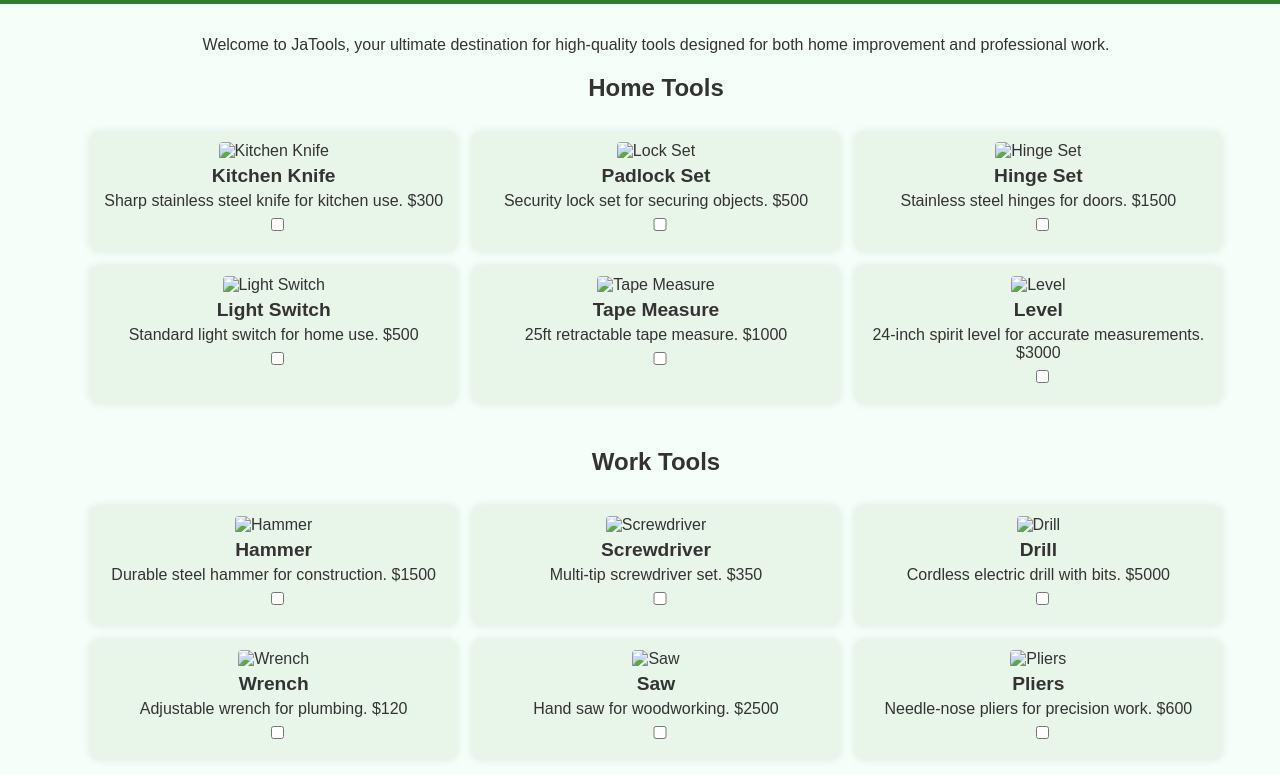
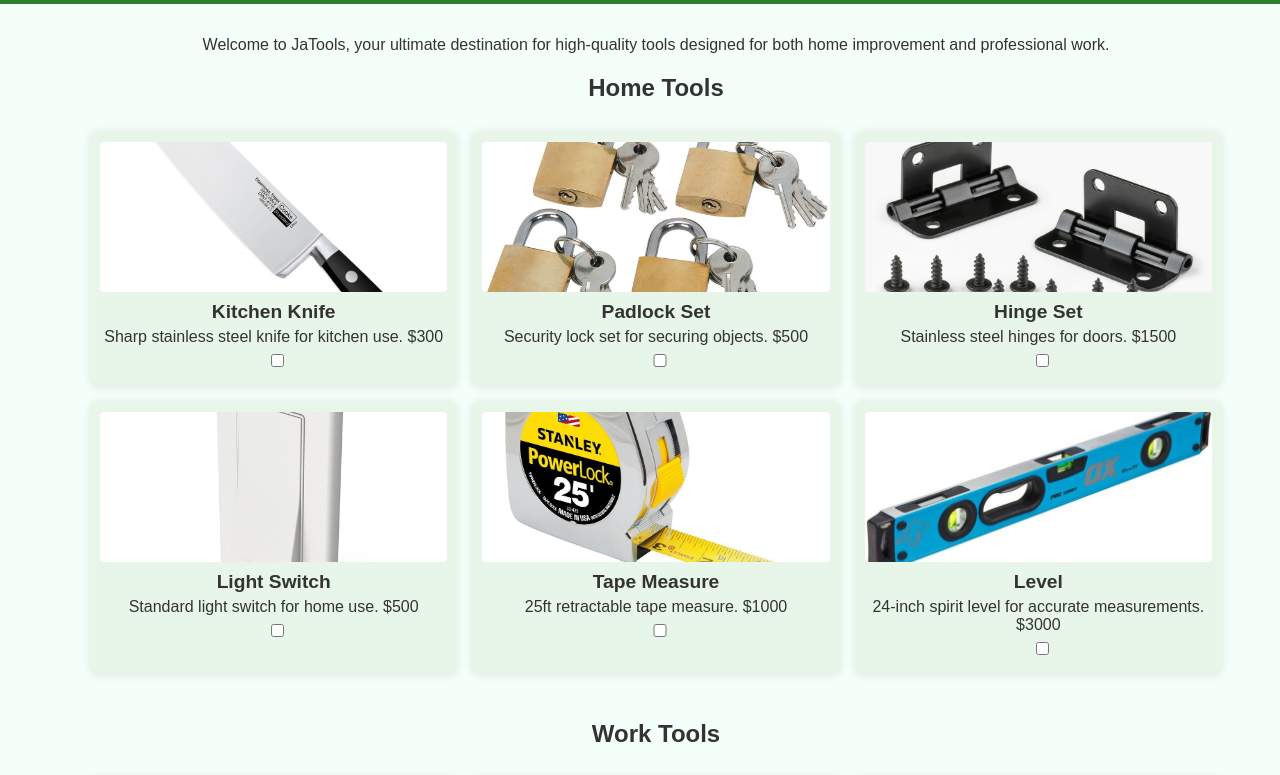
Before and after one commit to Shalal876/mahershalIA2.github.io, a plain HTML site: page products.html in a window 1280 px wide. Shown: the part 66-841 px from the top of the page. Drawn offline with Linux system fonts and the light colour scheme.

Commit message:
Update products.html

```diff
--- a/products.html
+++ b/products.html
@@ -9,7 +9,7 @@
 <body>
     <header>
         <div class="logo">
-            <img src="assets/Jatools.png" alt="JaTools Icon" class="header-icon" onerror="this.style.display='none';">
+            <img src="Jatools.png" alt="JaTools Icon" class="header-icon" onerror="this.style.display='none';">
             <span>JaTools</span>
         </div>
         <div class="buttons" id="auth-buttons">
@@ -24,37 +24,37 @@
         <h2>Home Tools</h2>
         <div id="productGrid">
             <div class="product">
-                <img src="assets/kitchen knife.jpg" alt="Kitchen Knife">
+                <img src="kitchen knife.jpg" alt="Kitchen Knife">
                 <h3>Kitchen Knife</h3>
                 <p>Sharp stainless steel knife for kitchen use. $300</p>
                 <input type="checkbox" data-name="Kitchen Knife" data-price="300">
             </div>
             <div class="product">
-                <img src="assets/padlock.jpg" alt="Lock Set">
+                <img src="padlock.jpg" alt="Lock Set">
                 <h3>Padlock Set</h3>
                 <p>Security lock set for securing objects. $500</p>
                 <input type="checkbox" data-name="Padlock Set" data-price="500">
             </div>
             <div class="product">
-                <img src="assets/Hinge_Set.jpg" alt="Hinge Set">
+                <img src="Hinge_Set.jpg" alt="Hinge Set">
                 <h3>Hinge Set</h3>
                 <p>Stainless steel hinges for doors. $1500</p>
                 <input type="checkbox" data-name="Hinge Set" data-price="1500">
             </div>
             <div class="product">
-                <img src="assets/light switch.jpg" alt="Light Switch">
+                <img src="light switch.jpg" alt="Light Switch">
                 <h3>Light Switch</h3>
                 <p>Standard light switch for home use. $500</p>
                 <input type="checkbox" data-name="Light Switch" data-price="500">
             </div>
             <div class="product">
-                <img src="assets/tape measure.jpg" alt="Tape Measure">
+                <img src="tape measure.jpg" alt="Tape Measure">
                 <h3>Tape Measure</h3>
                 <p>25ft retractable tape measure. $1000</p>
                 <input type="checkbox" data-name="Tape Measure" data-price="1000">
             </div>
             <div class="product">
-                <img src="assets/level.jpg" alt="Level">
+                <img src="level.jpg" alt="Level">
                 <h3>Level</h3>
                 <p>24-inch spirit level for accurate measurements. $3000</p>
                 <input type="checkbox" data-name="Level" data-price="3000">
@@ -63,37 +63,37 @@
         <h2>Work Tools</h2>
         <div id="productGrid">
             <div class="product">
-                <img src="assets/hammer.jpg" alt="Hammer">
+                <img src="hammer.jpg" alt="Hammer">
                 <h3>Hammer</h3>
                 <p>Durable steel hammer for construction. $1500</p>
                 <input type="checkbox" data-name="Hammer" data-price="1500">
             </div>
             <div class="product">
-                <img src="assets/screwdriver.jpg" alt="Screwdriver">
+                <img src="screwdriver.jpg" alt="Screwdriver">
                 <h3>Screwdriver</h3>
                 <p>Multi-tip screwdriver set. $350</p>
                 <input type="checkbox" data-name="Screwdriver" data-price="350">
             </div>
             <div class="product">
-                <img src="assets/drill1.jpg" alt="Drill">
+                <img src="drill1.jpg" alt="Drill">
                 <h3>Drill</h3>
                 <p>Cordless electric drill with bits. $5000</p>
                 <input type="checkbox" data-name="Drill" data-price="5000">
             </div>
             <div class="product">
-                <img src="assets/wrench1.jpg" alt="Wrench">
+                <img src="wrench1.jpg" alt="Wrench">
                 <h3>Wrench</h3>
                 <p>Adjustable wrench for plumbing. $120</p>
                 <input type="checkbox" data-name="Wrench" data-price="120">
             </div>
             <div class="product">
-                <img src="assets/handsaw.jpg" alt="Saw">
+                <img src="handsaw.jpg" alt="Saw">
                 <h3>Saw</h3>
                 <p>Hand saw for woodworking. $2500</p>
                 <input type="checkbox" data-name="Saw" data-price="2500">
             </div>
             <div class="product">
-                <img src="assets/pliers.jpg" alt="Pliers">
+                <img src="pliers.jpg" alt="Pliers">
                 <h3>Pliers</h3>
                 <p>Needle-nose pliers for precision work. $600</p>
                 <input type="checkbox" data-name="Pliers" data-price="600">
```
